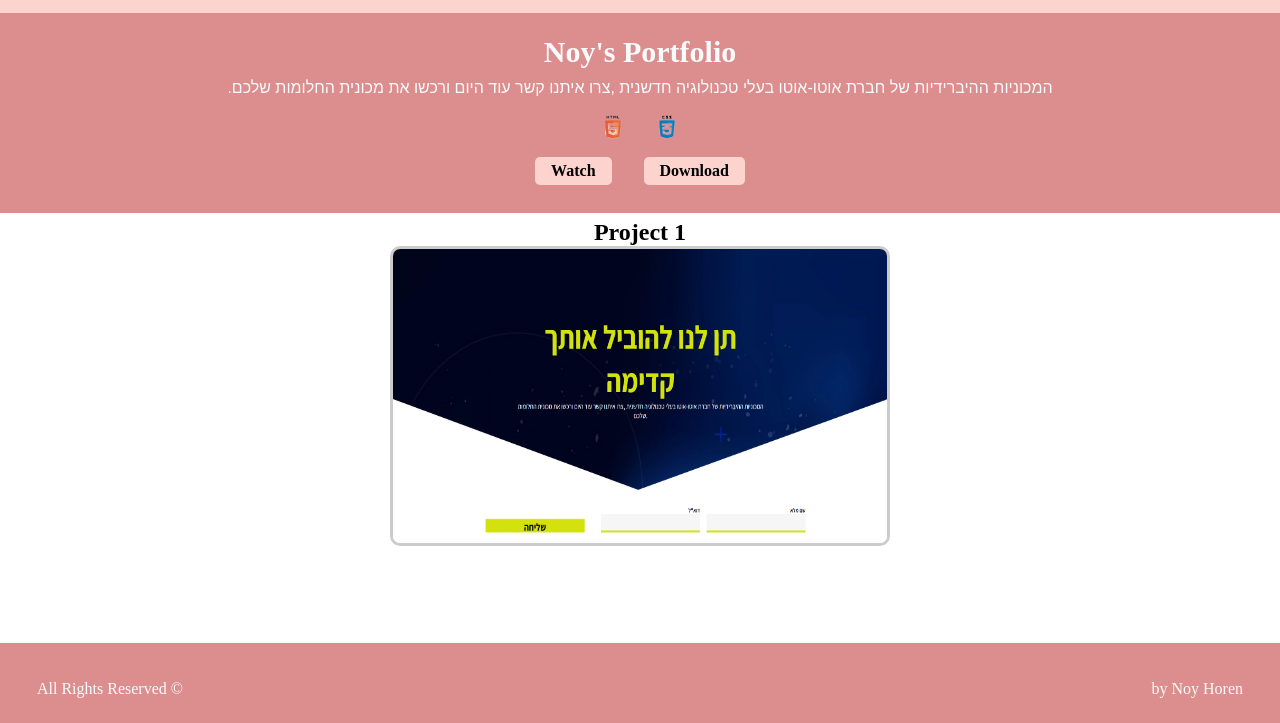
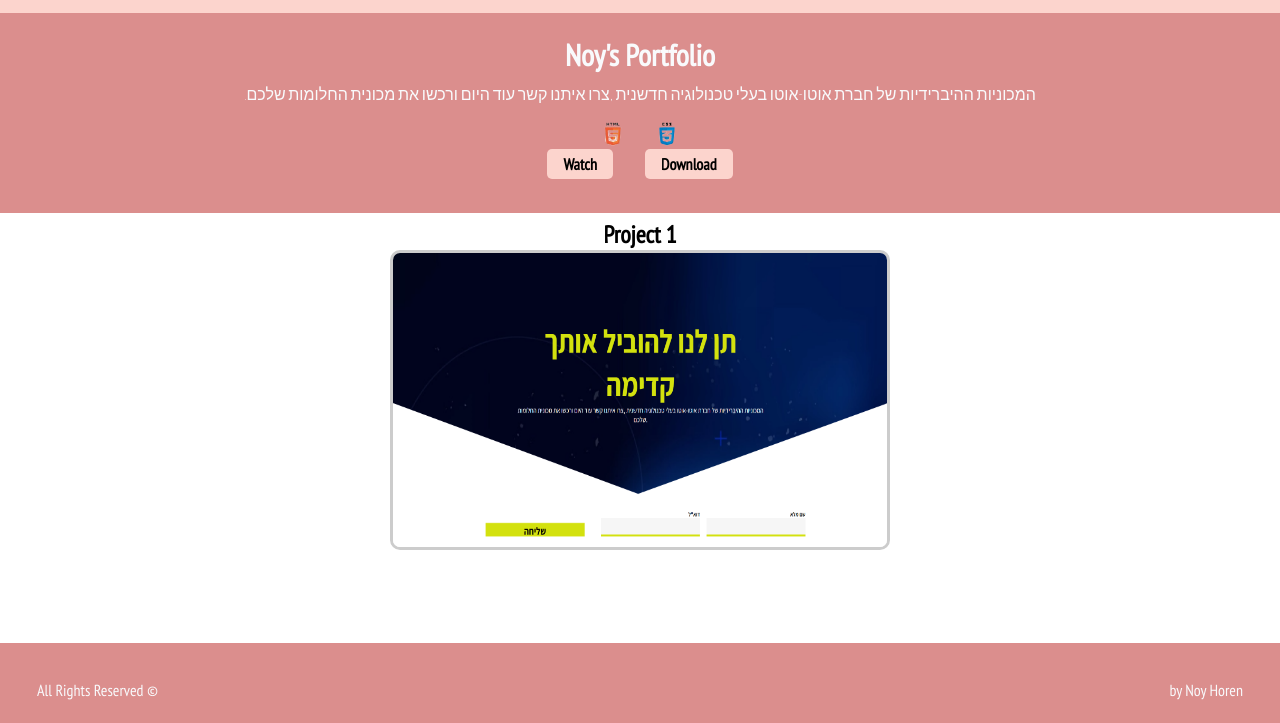
Before and after one commit to NoyHoren/Noy-portfolio, a plain HTML site: page NoysPortfolio.html/presentation1.html in a window 1280 px wide. Shown: the part 77-800 px from the top of the page. Drawn offline with Linux system fonts and the light colour scheme.

Commit message:
updated presentations with correct font

```diff
--- a/NoysPortfolio.html/style/presentationMain.css
+++ b/NoysPortfolio.html/style/presentationMain.css
@@ -1,10 +1,13 @@
+@import url('https://fonts.googleapis.com/css2?family=PT+Sans+Narrow&display=swap');
+
+@import url('https://fonts.googleapis.com/css2?family=Amatic+SC:wght@400;700&display=swap');
+
 * {
     margin: 0;
     padding: 0;
     box-sizing: border-box;
+    font-family: 'PT Sans Narrow', sans-serif;
 }
-
-@import url('https://fonts.googleapis.com/css2?family=Amatic+SC:wght@400;700&display=swap');
 
 /* nav */
 .presentation-nav {
@@ -84,7 +87,7 @@
     justify-content: center;
     align-items: center;
     width: 50vw;
-    margin-top: -15px;
+    margin-top: -30px;
 }
 
 #top {
```
